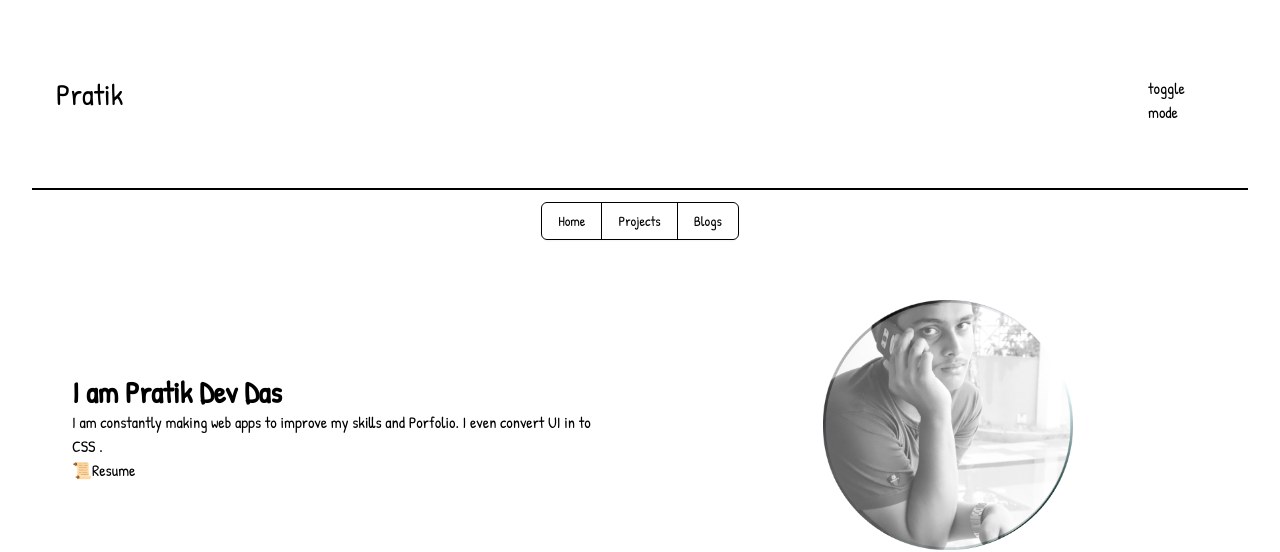
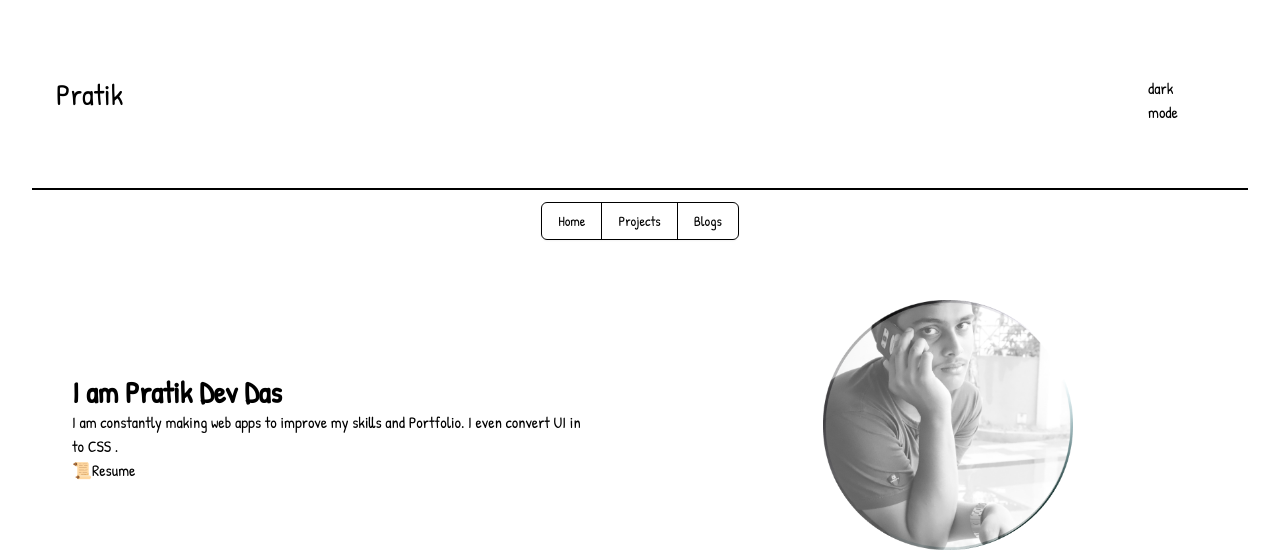
Before and after one commit to pratikdevdas/myportfolio, a Next.js app: page / in a window 1280 px wide. Shown: the top 552 px of the page. Built offline with nearby package versions, Linux system fonts and the light colour scheme.

Commit message:
mode fix

```diff
--- a/components/Navbar.js
+++ b/components/Navbar.js
@@ -5,14 +5,14 @@ import React,{ useState } from "react";
 
 function Navbar() {
   const {theme, setTheme} = useTheme()
-  const [toggle,setToggle] = useState('toggle mode')
+  const [toggle,setToggle] = useState('dark')
 
-  const handleClick = (event) =>{
 
-    event.preventDefault()
-      setToggle(toggle === 'dark mode' ? 'light mode' : 'dark mode')
+  function toggleChange(){
     setTheme(theme === 'dark' ? 'light' : 'dark')
+    setToggle(toggle === 'light' ? 'dark' : 'light' )
   }
+
   return (
     <div>
       <nav className="bg-white dark:bg-pblack">
@@ -23,8 +23,8 @@ function Navbar() {
               aria-label="Toggle Dark Mode"
               type="button"
               className="p-3 h-12 w-12 order-2 md:order-3"
-               onClick={handleClick}
-                >{toggle}</button></div>
+               onClick={toggleChange}
+                >{toggle} mode</button></div>
           </div>
       </nav>
 
--- a/pages/Home.js
+++ b/pages/Home.js
@@ -7,7 +7,7 @@ export default function Home ({handleToggle}){
         <div className="px-10">
            <h1 className="text-3xl font-bold ">I am Pratik Dev Das</h1>
            <div>
-           I am constantly making web apps to improve my skills and Porfolio. I
+           I am constantly making web apps to improve my skills and Portfolio. I
             even convert UI in to CSS .
              </div>
           <div>
```
